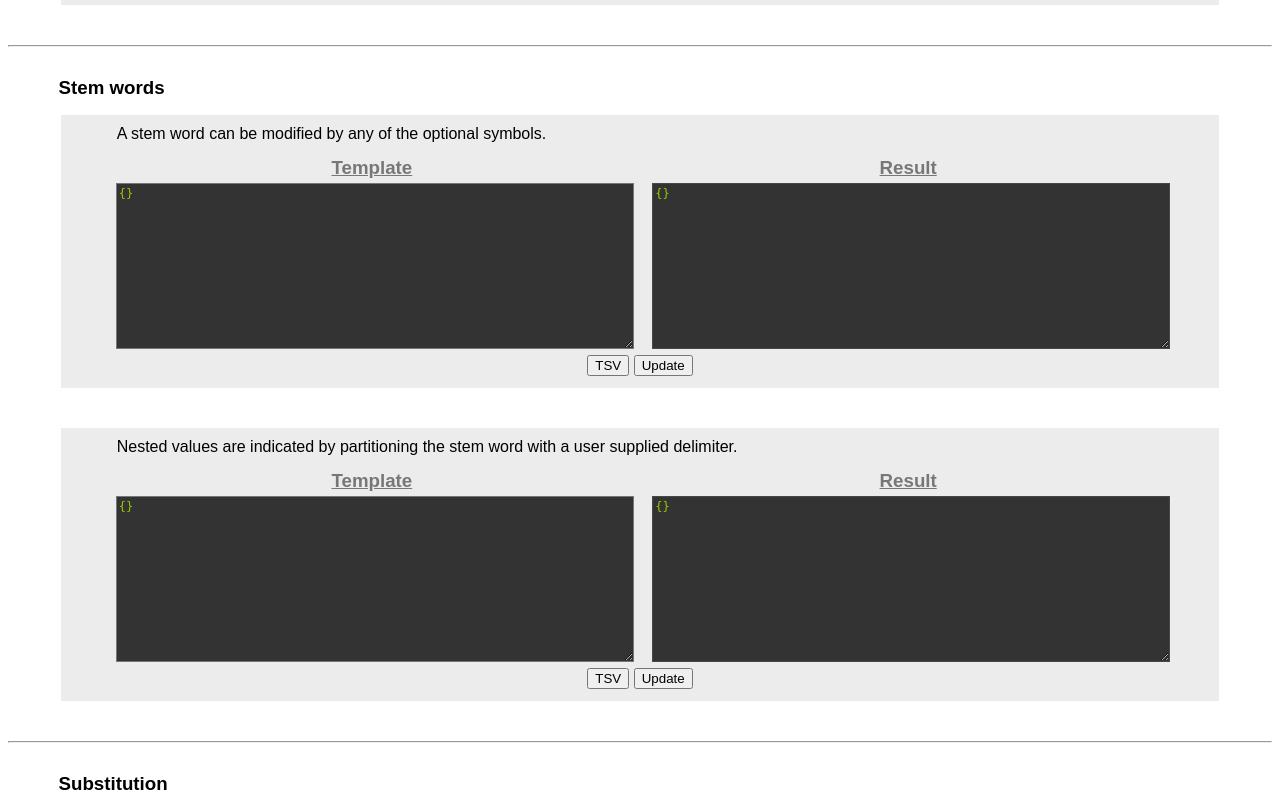
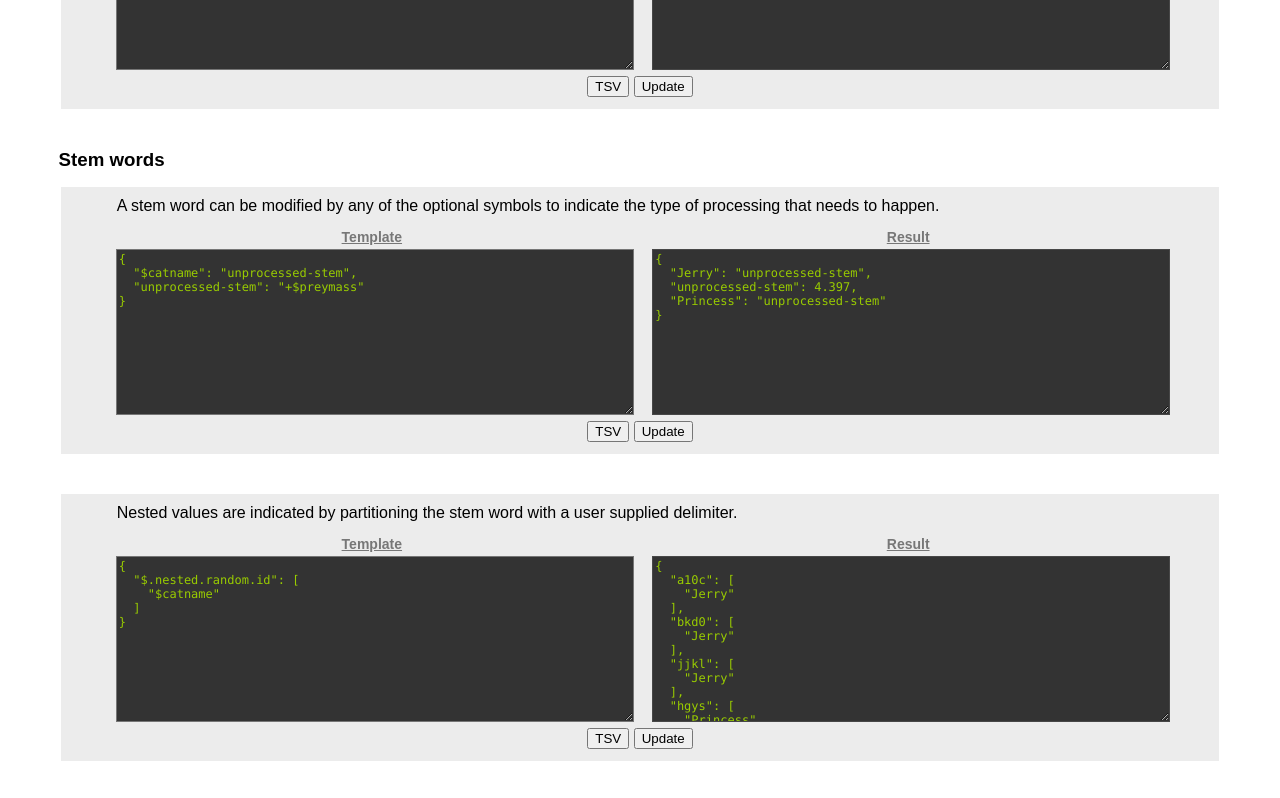
Before and after one commit to siosonel/partjson, a website: page public/index.html in a window 1280 px wide. Shown: the part 1040-1838 px from the top of the page. Drawn offline with Linux system fonts and the light colour scheme; files that its build step writes are made by us from their sources.

Commit message:
Add stem, substitution, conversion examples

```diff
--- a/public/index.html
+++ b/public/index.html
@@ -17,13 +17,19 @@
 		font-family: arial, helvetica, sans serif;
 	}
 
-	flex-fill {
-	  flex: 1 1 auto;
+	section {
+		/*border-bottom: 1px solid #eee;*/
 	}
+
 
 	h1, h3 {
 		margin: 0.25rem;
 		text-align: center;
+	}
+
+	p {
+		width: 90%;
+		margin: auto;
 	}
 
 	.nav-top {
@@ -125,6 +131,7 @@
 	.inputlabel {
 		color: #777;
 	 	text-decoration: underline;
+	 	font-size: 14px;
 	 	cursor: pointer;
 	}
 
@@ -195,40 +202,45 @@
 </div>
 
 <content>
+	<section id='intro'>
+		<h3 class='section-title'>Basics</h3>
+		<p>
+			Parjson fills a JSON-based template for
+			partitioning rows of data into a well-defined tree of
+			shaped data collections and aggregated results. It is
+			a data shaping utility that lessens loops and if-else
+			branches in code.
+		</p>
+		<br/>
+	</section>
+
 	<section id='quick-examples'>
 		<h3 class='section-title'>Quick Examples</h3>
 	</section>
-	<hr>
 
 	<section id='stem'>
 		<h3 class='section-title'>Stem words</h3>
 	</section>
-	<hr>
 
 	<section id='substitution'>
 		<h3 class='section-title'>Substitution</h3>
 	</section>
-	<hr>
 
 	<section id='conversion'>
 		<h3 class='section-title'>Conversion</h3>
 	</section>
-	<hr>
 
 	<section id='aggregation'>
 		<h3 class='section-title'>Aggregation</h3>
 	</section>
-	<hr>
 
 	<section id='timing'>
 		<h3 class='section-title'>Timing</h3>
 	</section>
-	<hr>
 
 	<section id='skip'>
 		<h3 class='section-title'>Skip</h3>
 	</section>
-	<hr>
 </content>
 
 <template id='emptyExample'>
@@ -381,15 +393,22 @@ function parseTsv(tsv) {
 		}
 		const c = Object.create(null)
 		c['line #'] = i
-		header.map((key, j) => c[key]=d[j]);
-		c.nested = {random: {id: Math.random().toFixed(3)}}
+		header.map((key, j) => {
+			if (key.endsWith("-json")) {
+				c[key.slice(0,-5)] = JSON.parse(d[j])
+			}
+			else {
+				c[key] = d[j]
+			}
+		});
+
 		c.testObj = {}
 		data.push(c)
 	});
 	if (tsvParseErrors.length) {
 		console.log('Error parsing tsv: ', tsvParseErrors)
 	}
-	// console.log(data)
+
 	return data
 }
 
--- a/public/test.js
+++ b/public/test.js
@@ -1,10 +1,10 @@
-const tsvText = `catname	catsex	owners	ownerblock	huntblock	huntdate	preytype	preysubtype	preymass
-Jerry	male	Bob	A1	B1	2019-01-02 19:25	bird	robin	0.596
-Jerry	male	Bob	A1	B4	2019-01-04 20:45	mammal	rat	0.601
-Jerry	male	Bob,Jane	A1	C3	2019-01-07 06:45	mammal	squirel	0.8
-Princess	female	Alice,Joe	C2	C3	2019-01-05 09:45	fish	minnow	0.1
-Princess	female	Alice,Mike	C2	C3	2019-01-07 09:45	fish	catfish	1.6
-Princess	female	Alice,Mike	C2	C3	2019-01-09 09:45	amphibian	frog	0.7`
+const tsvText = `catname	catsex	owners	ownerblock	huntblock	huntdate	preytype	preysubtype	preymass	nested-json
+Jerry	male	Bob	A1	B1	2019-01-02 19:25	bird	robin	0.596	{"random":{"id": "a10c"}}
+Jerry	male	Bob	A1	B4	2019-01-04 20:45	mammal	rat	0.601	{"random":{"id": "bkd0"}}
+Jerry	male	Bob,Jane	A1	C3	2019-01-07 06:45	mammal	squirel	0.8	{"random":{"id": "jjkl"}}
+Princess	female	Alice,Joe	C2	C3	2019-01-05 09:45	fish	minnow	0.1	{"random":{"id": "hgys"}}
+Princess	female	Alice,Mike	C2	C3	2019-01-07 09:45	fish	catfish	1.6	{"random":{"id": "irty"}}
+Princess	female	Alice,Mike	C2	C3	2019-01-09 09:45	amphibian	frog	0.7	{"random":{"id": "34jd"}}`
 
 const examples = [{
 	section: "quick-examples",
@@ -39,6 +39,25 @@ const examples = [{
     count: "+1"
   }
 },{
+	section: "stem",
+	id: "stem",
+	title: `A stem word can be modified by any of the optional symbols to`
+		+ ` indicate the type of processing that needs to happen.`,
+	template: {
+		"$catname": "unprocessed-stem",
+		"unprocessed-stem": "+$preymass"
+	}
+},{
+	symbol: "[delim]",
+	tokenType: "stem",
+	tabLabel: "[delim]",
+	section: "stem",
+	id: "stem-delim",
+	title: `Nested values are indicated by partitioning the stem word with a user supplied delimiter.`,
+	template: {
+		"$.nested.random.id": ["$catname"]
+	}
+},{
 	symbol: "$",
 	tokenType: "subs",
 	section: "substitution",
@@ -69,41 +88,53 @@ const examples = [{
 	section: "substitution",
 	id: "substitute-a-join",
 	title: `<span class="code-snippet">&amp;</span> substitutes a joined property`,
-	template: {}
+	template: {
+  	"@join()": {
+  		"loc": "=blockInfo()"
+  	},
+  	"$catname": {
+  		count: "+1",
+  		blockName: "&loc.name",
+  		blockPop: "&loc.population"
+  	}
+  }
 },{
 	symbol: "@",
 	tokenType: "subs",
 	section: "substitution",
 	id: "substitute-a-result",
 	title: `<span class="code-snippet">@</span> substitutes a result value`,
-	template: {}
-},{
-	section: "stem",
-	id: "stem",
-	title: `A stem word can be modified by any of the optional symbols.`,
-	template: {}
-},{
-	symbol: "[delim]",
-	tokenType: "stem",
-	tabLabel: "[delim]",
-	section: "stem",
-	id: "stem-delim",
-	title: `Nested values are indicated by partitioning the stem word with a user supplied delimiter.`,
-	template: {}
+	template: {
+		"staticResult": "0.5",
+		"child": {
+			"version": "@parent.staticResult"
+		}
+	}
 },{
 	symbol: "()",
 	tokenType: "conv",
 	section: "conversion",
-	id: "convert-a-value",
+	id: "convert-via-function",
 	title: `<span class="code-snippet">()</span> calls a substituted value as a function`,
-	template: {}
+	template: {
+		"$preytype": "=roundedPreyMass()"
+	}
 },{
 	symbol: "[]",
 	tokenType: "conv",
 	section: "conversion",
-	id: "convert-a-value",
+	id: "convert-array",
 	title: `<span class="code-snippet">[]</span> distributes the returned value of a function call`,
-	template: {}
+	template: {
+		"byOwner": {
+			"=splitOwners[]": "+$preymass"
+		},
+		"byPreyType": {
+			"$preytype": [
+				"=splitOwners[]", "distinct"
+			]
+		}
+	}
 },{
 	symbol: "+",
 	tokenType: "aggr",
@@ -145,22 +176,22 @@ const examples = [{
 	symbol: ":__",
 	tokenType: "time",
 	section: "timing",
-	id: "compute-before-unmarked-inputs",
-	title: `A <span class="code-snippet">:__</span> prefix will cause a template input to be processed before unmarked inputs`,
+	id: "compute-before-untimed-inputs",
+	title: `A <span class="code-snippet">:__</span> prefix will cause a template input to be processed before untimed inputs are processed for the same data row.`,
 	template: {}
 },{
 	symbol: "_:_",
 	tokenType: "time",
 	section: "timing",
-	id: "compute-after-unmarked-inputs",
-	title: `A <span class="code-snippet">_:_</span> prefix will cause a template input to be processed after unmarked inputs`,
+	id: "compute-after-untimed-inputs",
+	title: `A <span class="code-snippet">_:_</span> prefix will delay the processing of a template input after untimed inputs are processed for the same data row.`,
 	template: {}
 },{
 	symbol: "__:",
 	tokenType: "time",
 	section: "timing",
 	id: "compute-after-all-rows",
-	title: `A <span class="code-snippet">__:</span> prefix will cause a template input to be processed after the last data row has been looped through`,
+	title: `A <span class="code-snippet">__:</span> prefix will delay the processing of a template input after the last data row has been looped through.`,
 	template: {}
 },{
 	symbol: "#",
@@ -184,10 +215,18 @@ const examples = [{
 }]
 
 const fxns = {
+	roundedPreyMass: d => isNumeric(d.preymass)
+		? d.preymass.toPrecision(2)
+		: null,
 	adjustPreyMass(row) {
 		return row.preymass*0.8
 	},
 	splitOwners(row) {
 		return row.owners.split(",")
+	},
+	blockInfo(row) {
+		return row.ownerblock[0] == 'C'
+			? {name: "Friendly Neighborhood", population: 630}
+			: {name: "Sesame Street", population: 950}
 	}
 }
--- a/src/ValueFiller.js
+++ b/src/ValueFiller.js
@@ -182,7 +182,7 @@ ValueFiller.prototype["''"] = function(subsFxn, input) {
 
 ValueFiller.prototype["()"] = function(subsFxn, input) {
  	return (row, key, result, context) => {
- 		result[key] = subsFxn(row, key, result, context)(row)
+ 		result[key] = subsFxn(row, key, result, context)
  	}
 }
 
```
